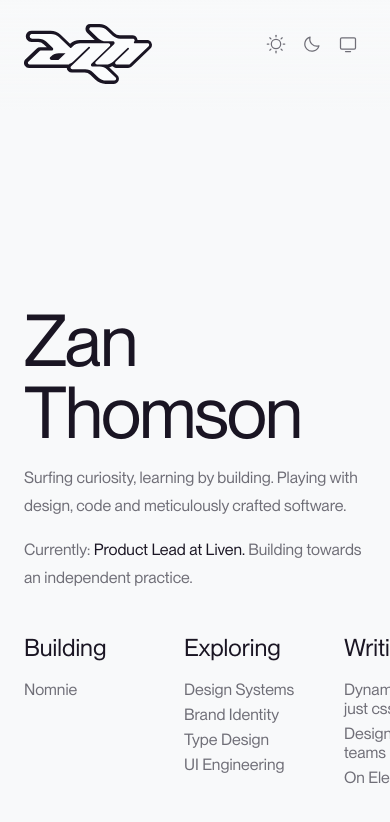
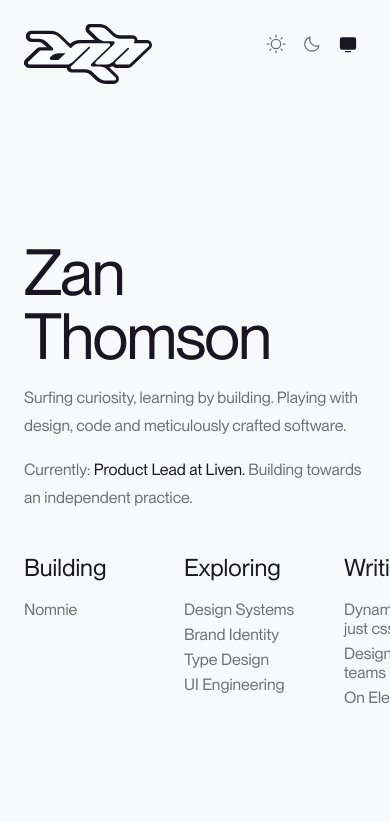
Before and after one commit to Z-an/zan.casa, a Next.js app: page / in a window 390 px wide. Shown: the top 822 px of the page. Built offline with nearby package versions, Linux system fonts and the light colour scheme.

Commit message:
updated theme support

```diff
--- a/app/page.module.css
+++ b/app/page.module.css
@@ -72,7 +72,7 @@
 
 @media screen and (max-width: 480px){
     .content {
-        margin-top: 12rem;
+        margin-top: 8rem;
     }
     .bio {
         gap: 3rem;
@@ -89,7 +89,7 @@
         padding: 1.5rem 1.5rem 6rem;
     }
     .headline h1 {
-        font-size: 4.5rem;
+        font-size: 4rem;
         /*text-indent: 1rem;*/
     }
     .headline h1 strong {
--- a/components/navigation.module.css
+++ b/components/navigation.module.css
@@ -21,7 +21,6 @@
     width: 10rem;
 }
 
-
 @media screen and (max-width: 480px){
     .navigation {
         padding: 1.5rem;
--- a/components/theme.tsx
+++ b/components/theme.tsx
@@ -4,7 +4,14 @@ import styles from "./theme.module.css";
 import { Sun, Moon, Monitor } from "phosphor-react";
 
 export const Theme: React.FC<{size: string}> = (size) => {
-    const [theme, setTheme] = useState('unspecified');
+    const [theme, setTheme] = useState('system');
+
+    useEffect(() => {
+        const localStorageTheme = localStorage.getItem('theme')
+        const savedTheme = localStorageTheme !== null? localStorageTheme : 'system'
+        setTheme(savedTheme)
+        document.documentElement.setAttribute('data-theme', savedTheme);
+      }, []);
 
     const onSelection = ( themeSelection: string ) => {
         localStorage.setItem('theme', themeSelection);
```
